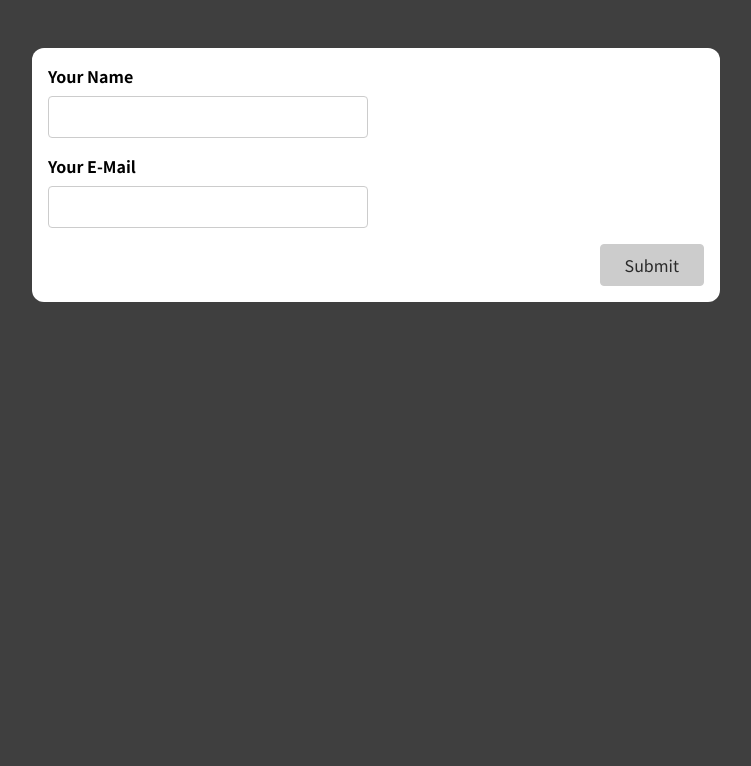
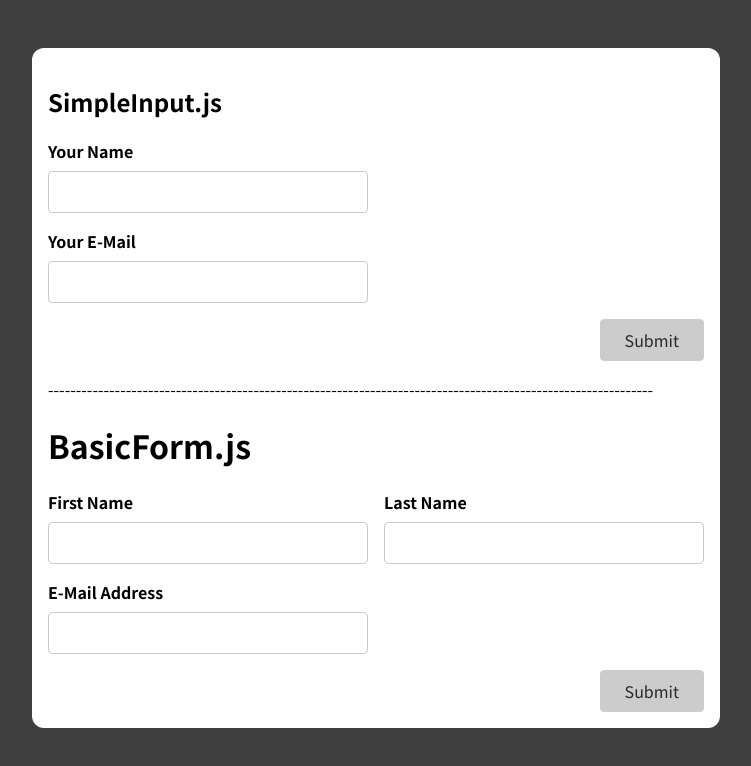
Before and after one commit to demetriusvissarion/working-with-forms, a React (Create React App) app: page / in a window 1280 px wide. Shown: the top 766 px of the page, without its empty margins (264-1015 px from the left). Built offline with nearby package versions, Linux system fonts and the light colour scheme.

Commit message:
basicform added

```diff
--- a/src/App.js
+++ b/src/App.js
@@ -1,9 +1,16 @@
-import SimpleInput from './components/SimpleInput';
+import SimpleInput from "./components/SimpleInput";
+import BasicForm from "./components/BasicForm";
 
 function App() {
   return (
     <div className="app">
+      <h2>SimpleInput.js</h2>
       <SimpleInput />
+      <p>
+        -------------------------------------------------------------------------------------------------------------
+      </p>
+      <h1>BasicForm.js</h1>
+      <BasicForm />
     </div>
   );
 }
--- a/src/components/BasicForm.js
+++ b/src/components/BasicForm.js
@@ -1,22 +1,131 @@
+import { useState } from "react";
+
 const BasicForm = (props) => {
+  const [enteredFirstName, setEnteredFirstName] = useState("");
+  const [firstNameIsTouched, setFirstnameIsTouched] = useState(false);
+
+  const [enteredLastName, setEnteredLastName] = useState("");
+  const [lastNameIsTouched, setLastnameIsTouched] = useState(false);
+
+  const [enteredEmail, setEnteredEmail] = useState("");
+  const [emailIsTouched, setEmailIsTouched] = useState(false);
+
+  // Form Validation
+  const enteredFirstNameIsValid = enteredFirstName.trim() !== "";
+  const firstNameInputIsInvalid =
+    !enteredFirstNameIsValid && firstNameIsTouched;
+
+  const enteredLastNameIsValid = enteredLastName.trim() !== "";
+  const lastNameInputIsInvalid = !enteredLastNameIsValid && lastNameIsTouched;
+
+  const enteredEmailIsValid = enteredEmail.includes("@");
+  const emailInputIsInvalid = !enteredEmailIsValid && emailIsTouched;
+
+  let formIsValid = false;
+
+  if (
+    enteredFirstNameIsValid &&
+    enteredLastNameIsValid &&
+    enteredEmailIsValid
+  ) {
+    formIsValid = true;
+  }
+
+  // Change Handlers
+  const firstNameChangeHandler = (e) => {
+    setEnteredFirstName(e.target.value);
+  };
+  const lastNameChangeHandler = (e) => {
+    setEnteredLastName(e.target.value);
+  };
+  const emailChangeHandler = (e) => {
+    setEnteredEmail(e.target.value);
+  };
+
+  // Blur Handlers
+  const firstNameBlurChangeHandler = (e) => {
+    setFirstnameIsTouched(true);
+  };
+  const lastNameBlurChangeHandler = (e) => {
+    setLastnameIsTouched(true);
+  };
+  const emailBlurChangeHandler = (e) => {
+    setEmailIsTouched(true);
+  };
+
+  // Submission Handler
+  const formSubmissionHandler = (event) => {
+    event.preventDefault();
+    if (!enteredFirstName || !enteredLastName || !enteredEmail) {
+      return;
+    }
+    setEnteredFirstName("");
+    setFirstnameIsTouched(false);
+    setEnteredLastName("");
+    setLastnameIsTouched(false);
+    setEnteredEmail("");
+    setEmailIsTouched(false);
+  };
+
+  // Error style classes
+  const firstNameInputClasses = firstNameInputIsInvalid
+    ? "form-control invalid"
+    : "form-control";
+  const lastNameInputClasses = lastNameInputIsInvalid
+    ? "form-control invalid"
+    : "form-control";
+  const emailInputClasses = emailInputIsInvalid
+    ? "form-control invalid"
+    : "form-control";
+
   return (
-    <form>
-      <div className='control-group'>
-        <div className='form-control'>
-          <label htmlFor='name'>First Name</label>
-          <input type='text' id='name' />
+    <form onSubmit={formSubmissionHandler}>
+      <div className="control-group">
+        <div className={firstNameInputClasses}>
+          <label htmlFor="name">First Name</label>
+          <input
+            type="text"
+            id="first-name"
+            onChange={firstNameChangeHandler}
+            onBlur={firstNameBlurChangeHandler}
+            value={enteredFirstName}
+          />
+          {firstNameInputIsInvalid && (
+            <p className="error-text">First Name must not be empty.</p>
+          )}
         </div>
-        <div className='form-control'>
-          <label htmlFor='name'>Last Name</label>
-          <input type='text' id='name' />
+
+        <div className={lastNameInputClasses}>
+          <label htmlFor="name">Last Name</label>
+          <input
+            type="text"
+            id="last-name"
+            onChange={lastNameChangeHandler}
+            onBlur={lastNameBlurChangeHandler}
+            value={enteredLastName}
+          />
+          {lastNameInputIsInvalid && (
+            <p className="error-text">Last Name must not be empty.</p>
+          )}
         </div>
       </div>
-      <div className='form-control'>
-        <label htmlFor='name'>E-Mail Address</label>
-        <input type='text' id='name' />
+
+      <div className={emailInputClasses}>
+        <label htmlFor="email">E-Mail Address</label>
+        <input
+          type="email"
+          id="email"
+          onChange={emailChangeHandler}
+          onBlur={emailBlurChangeHandler}
+          value={enteredEmail}
+        />
+        {emailInputIsInvalid && (
+          <p className="error-text">Email must not be empty.</p>
+        )}
       </div>
-      <div className='form-actions'>
-        <button>Submit</button>
+
+      <div className="form-actions">
+        <button disabled={!formIsValid}>Submit</button>
       </div>
     </form>
   );
```
